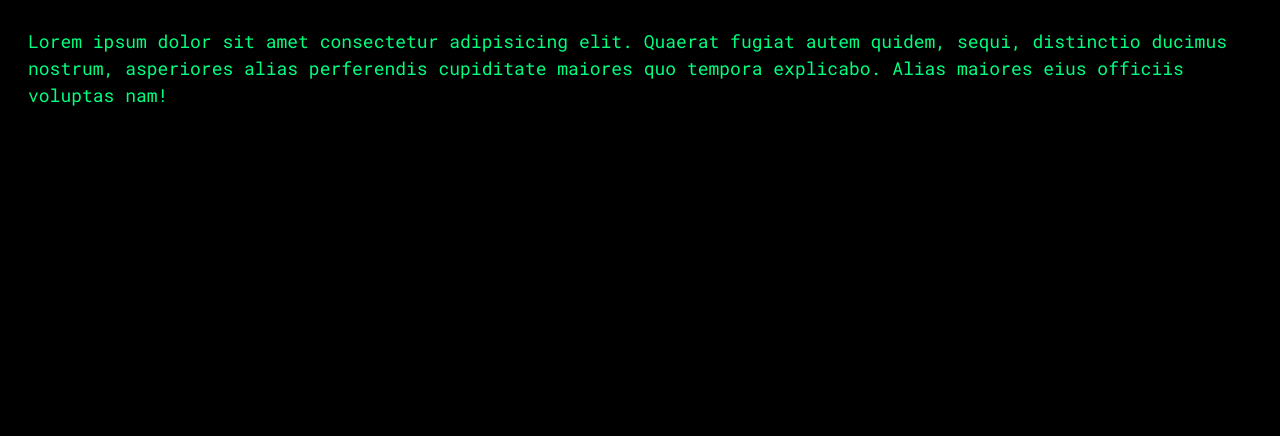
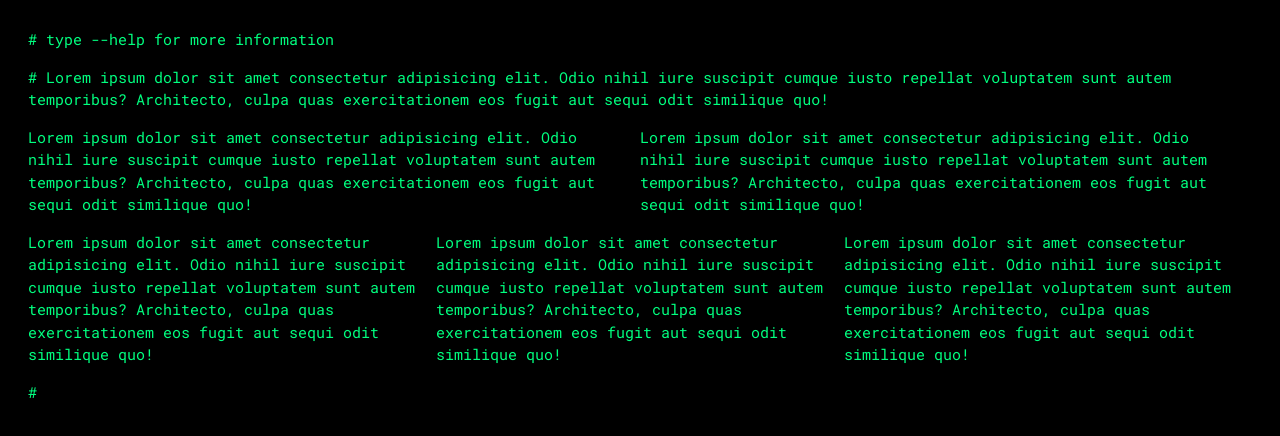
Before and after one commit to antero10/gustavo.com, an Angular app: page / in a window 1280 px wide. Shown: the top 436 px of the page. Built offline with nearby package versions, Linux system fonts and the light colour scheme.

Commit message:
term styles

```diff
--- a/src/app/app.component.html
+++ b/src/app/app.component.html
@@ -1,3 +1,41 @@
-Lorem ipsum dolor sit amet consectetur adipisicing elit. Quaerat fugiat autem quidem, sequi, distinctio ducimus nostrum,
-asperiores alias perferendis cupiditate maiores quo tempora explicabo. Alias maiores eius officiis voluptas nam!
+#&nbsp;type --help for more information
+<div class="container">
+    <div>
+        #&nbsp;Lorem ipsum dolor sit amet consectetur adipisicing elit. Odio nihil iure suscipit cumque iusto repellat
+        voluptatem
+        sunt autem temporibus? Architecto, culpa quas exercitationem eos fugit aut sequi odit similique quo!
+    </div>
+</div>
+<div class="container">
+    <div>
+        Lorem ipsum dolor sit amet consectetur adipisicing elit. Odio nihil iure suscipit cumque iusto repellat
+        voluptatem
+        sunt autem temporibus? Architecto, culpa quas exercitationem eos fugit aut sequi odit similique quo!
+    </div>
+    <div>
+        Lorem ipsum dolor sit amet consectetur adipisicing elit. Odio nihil iure suscipit cumque iusto repellat
+        voluptatem
+        sunt autem temporibus? Architecto, culpa quas exercitationem eos fugit aut sequi odit similique quo!
+    </div>
+</div>
+<div class="container">
+    <div>
+        Lorem ipsum dolor sit amet consectetur adipisicing elit. Odio nihil iure suscipit cumque iusto repellat
+        voluptatem
+        sunt autem temporibus? Architecto, culpa quas exercitationem eos fugit aut sequi odit similique quo!
+    </div>
+    <div>
+        Lorem ipsum dolor sit amet consectetur adipisicing elit. Odio nihil iure suscipit cumque iusto repellat
+        voluptatem
+        sunt autem temporibus? Architecto, culpa quas exercitationem eos fugit aut sequi odit similique quo!
+    </div>
+    <div>
+        Lorem ipsum dolor sit amet consectetur adipisicing elit. Odio nihil iure suscipit cumque iusto repellat
+        voluptatem
+        sunt autem temporibus? Architecto, culpa quas exercitationem eos fugit aut sequi odit similique quo!
+    </div>
+</div>
+<div class="container">
+    <app-input-term></app-input-term>
+</div>
 <router-outlet></router-outlet>
--- a/src/app/app.module.ts
+++ b/src/app/app.module.ts
@@ -3,10 +3,12 @@ import { NgModule } from '@angular/core';
 
 import { AppRoutingModule } from './app-routing.module';
 import { AppComponent } from './app.component';
+import { InputTermComponent } from './input-term/input-term.component';
 
 @NgModule({
   declarations: [
-    AppComponent
+    AppComponent,
+    InputTermComponent
   ],
   imports: [
     BrowserModule,
--- /dev/null
+++ b/src/app/input-term/input-term.component.html
@@ -0,0 +1,3 @@
+<div class="input-container">
+    #&nbsp;<input type="text" autofocus>
+</div>
--- /dev/null
+++ b/src/app/input-term/input-term.component.ts
@@ -0,0 +1,15 @@
+import { Component, OnInit } from '@angular/core';
+
+@Component({
+  selector: 'app-input-term',
+  templateUrl: './input-term.component.html',
+  styleUrls: ['./input-term.component.sass']
+})
+export class InputTermComponent implements OnInit {
+
+  constructor() { }
+
+  ngOnInit(): void {
+  }
+
+}
--- /dev/null
+++ b/src/scss/base/_variables.scss
@@ -0,0 +1,7 @@
+//COLORS
+
+$primary: springgreen;
+$backgroundColor: black;
+
+//FONTS
+$medium: 15px;
--- /dev/null
+++ b/src/scss/block/_containers.scss
@@ -0,0 +1,22 @@
+.container {
+    display: flex;
+    margin: 15px 0 15px 0;
+
+    div {
+        padding-right: 10px;
+    }
+
+    div.input-container {
+        display: contents;
+
+        input {
+            width: 100%;
+            height: calc($medium + 7px);
+            font-size: $medium;
+            color: $primary;
+            background: transparent;
+            border: none;
+        }
+    }
+
+}
--- a/src/styles.sass
+++ b/src/styles.sass
@@ -1,8 +1,13 @@
-/* You can add global styles to this file, and also import other style files */
+@import "scss/base/variables"
+@import "scss/block/containers"
+
+*
+    &:focus
+        outline: none
 body
-    background-color: black
-    color: springgreen
-    font-size: 18px
+    background-color: $backgroundColor
+    color: $primary
+    font-size: $medium
     padding: 20px
     line-height: 1.5
     font-family: 'Roboto Mono'
```
Also changed, not shown: src/app/input-term/input-term.component.sass (added), 1 other file (tests, documents, lock files or other folders).
